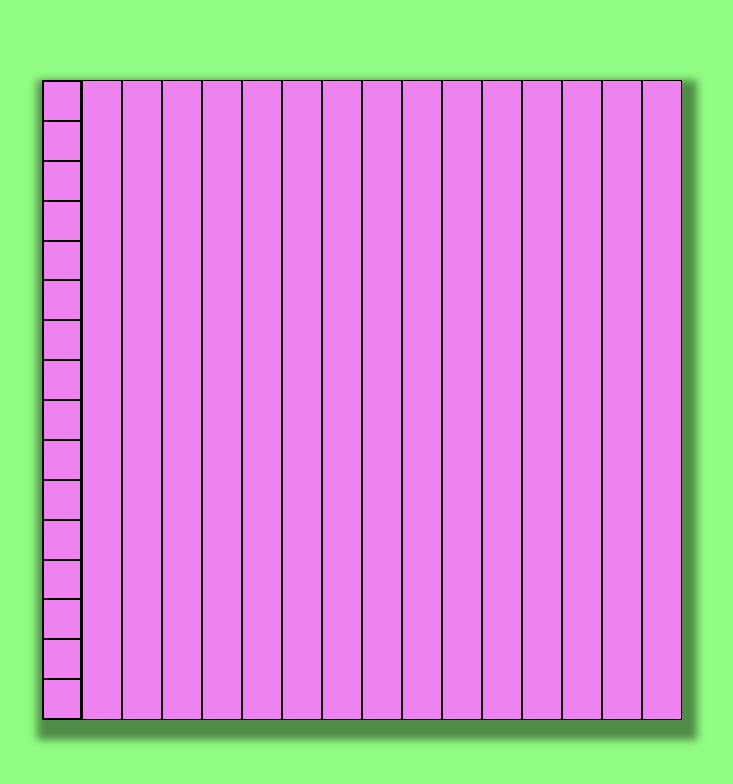
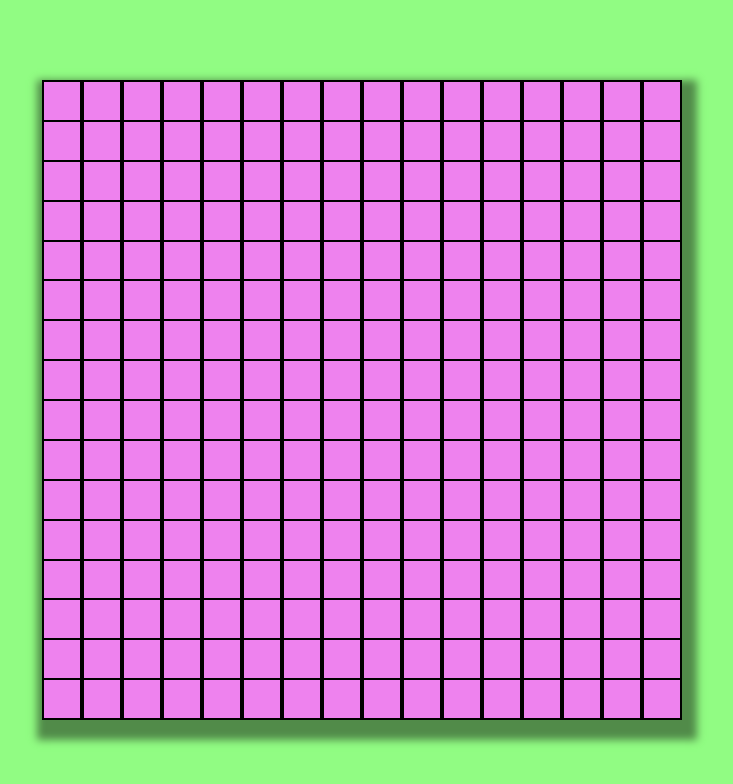
Before and after one commit to BeCuber/etch-a-sketch, a plain HTML site: page index.html in a window 1280 px wide. Shown: the whole page, without its empty margins (278-1011 px from the left). Drawn offline with Linux system fonts and the light colour scheme.

Commit message:
Create the entire grid in js

```diff
--- a/script.js
+++ b/script.js
@@ -1,38 +1,42 @@
+//** CREATE THE GRID **/
 
+
+//declare number of squares per side
+let squareNumber = 16;
+
+//get container
 const container = document.getElementById('container');
 
+//create an array to store 16 div for the first row
+let rowArrayDiv = [];
 
-
-//crear 16 div's, se almacenan en un array
-let rowArrayDiv = [];
-for (let i = 0; i<16; i++){
-    let rowDiv = document.createElement('div');
-    rowDiv.className = 'row';
-    rowDiv.id = [i]; //posiblemente innecesario que tengan un id
+for (let i = 0; i<squareNumber; i++){
+    let rowDiv = document.createElement('div'); //create 1 div
+    rowDiv.className = 'square row'; //add classes to each div
+    rowDiv.id = [i]; //add id to each div
     rowArrayDiv.push(rowDiv);
 };
 
-//se anexan los elementos del array en el container
-
+//appends each item from row array inside the container
 for (let i = 0; i<rowArrayDiv.length; i++){
     container.appendChild(rowArrayDiv[i]);
-};
-console.log(container);//borrable
 
-//crear 16 div en el primero del anterior
-let firstDiv = document.getElementById("0");
+    //create an array with same length as row-array for each row-div
+    let colArrayDiv = [];
+    for (let k=0; k<rowArrayDiv.length; k++){
+        let colDiv = document.createElement('div');
+        colDiv.className = 'square column';
+        colArrayDiv.push(colDiv);
+    };
 
-let colArrayDiv = [];
-for (let i=0; i<16; i++){
-    let colDiv = document.createElement('div');
-    colDiv.className = 'column';
-    colArrayDiv.push(colDiv);
+    //get items from row-array
+    let firstDiv = document.getElementById([i]);
+    //append each col-array to each row-div
+    for (let j=0; j<rowArrayDiv.length; j++){
+        firstDiv.appendChild(colArrayDiv[j]);
+    };
+
 };
 
-console.log(rowArrayDiv);//borrable
-console.log(colArrayDiv); //borrable
 
-for (let i=0; i<colArrayDiv.length; i++){
-    firstDiv.appendChild(colArrayDiv[i]);
-};
-console.log(firstDiv);
+//**  **/
--- a/styles.css
+++ b/styles.css
@@ -32,3 +32,7 @@ body {
     flex: 1;
     border: 1px solid black;
 }
+
+.square {
+
+}
```
